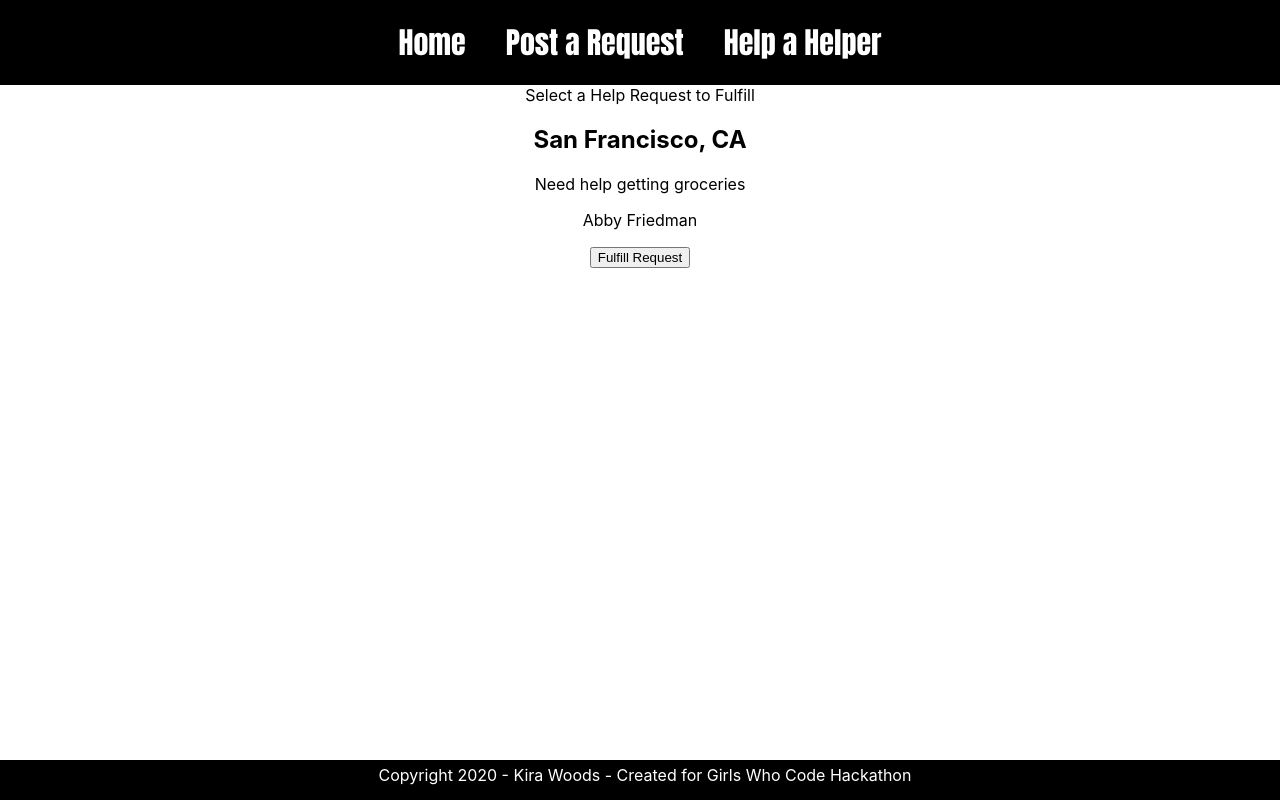
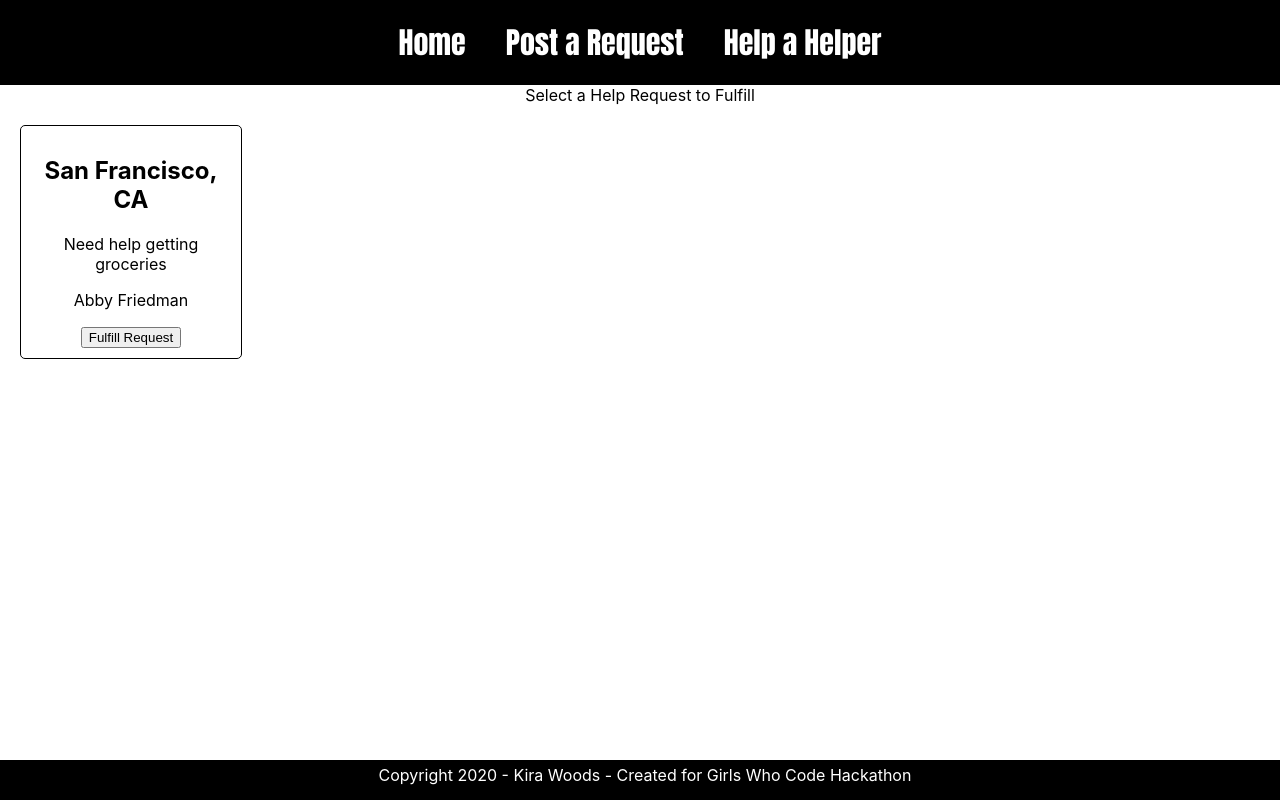
Before and after one commit to kirawoods/helper-helper, a React (Create React App) app: page /helperhelpers in a window 1280 px wide. Built offline with nearby package versions, Linux system fonts and the light colour scheme.

Commit message:
updates styling

```diff
--- a/src/components/HelpRequestCard.css
+++ b/src/components/HelpRequestCard.css
@@ -0,0 +1,7 @@
+.help-request-card {
+  border: black 1px solid;
+  width: 200px;
+  margin: 20px;
+  border-radius: 5px;
+  padding: 10px;
+}
--- a/src/components/HelpRequestCard.js
+++ b/src/components/HelpRequestCard.js
@@ -3,7 +3,7 @@ import "./HelpRequestCard.css";
 
 export function HelpRequestCard(props) {
   return (
-    <div>
+    <div className="help-request-card">
       <div>
         <h2>{props.location}</h2>
         <p>{props.request}</p>
```
